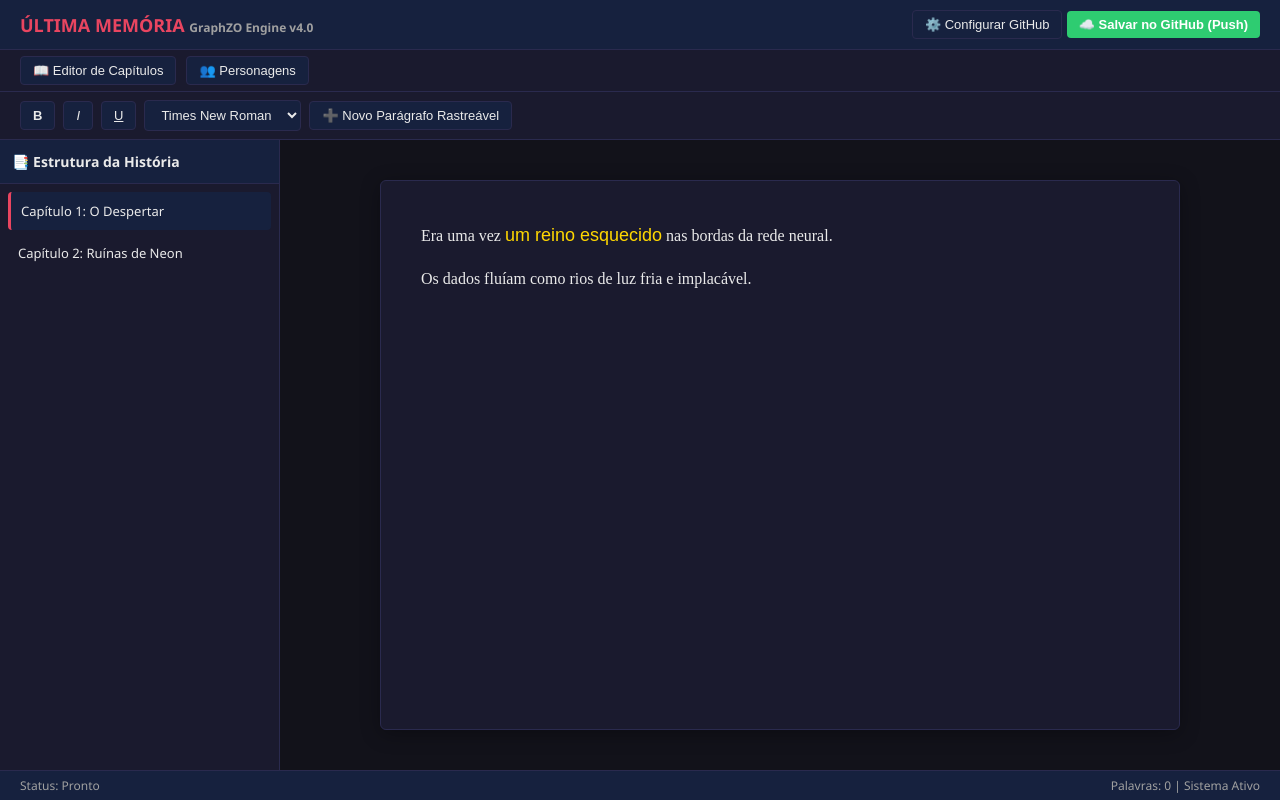
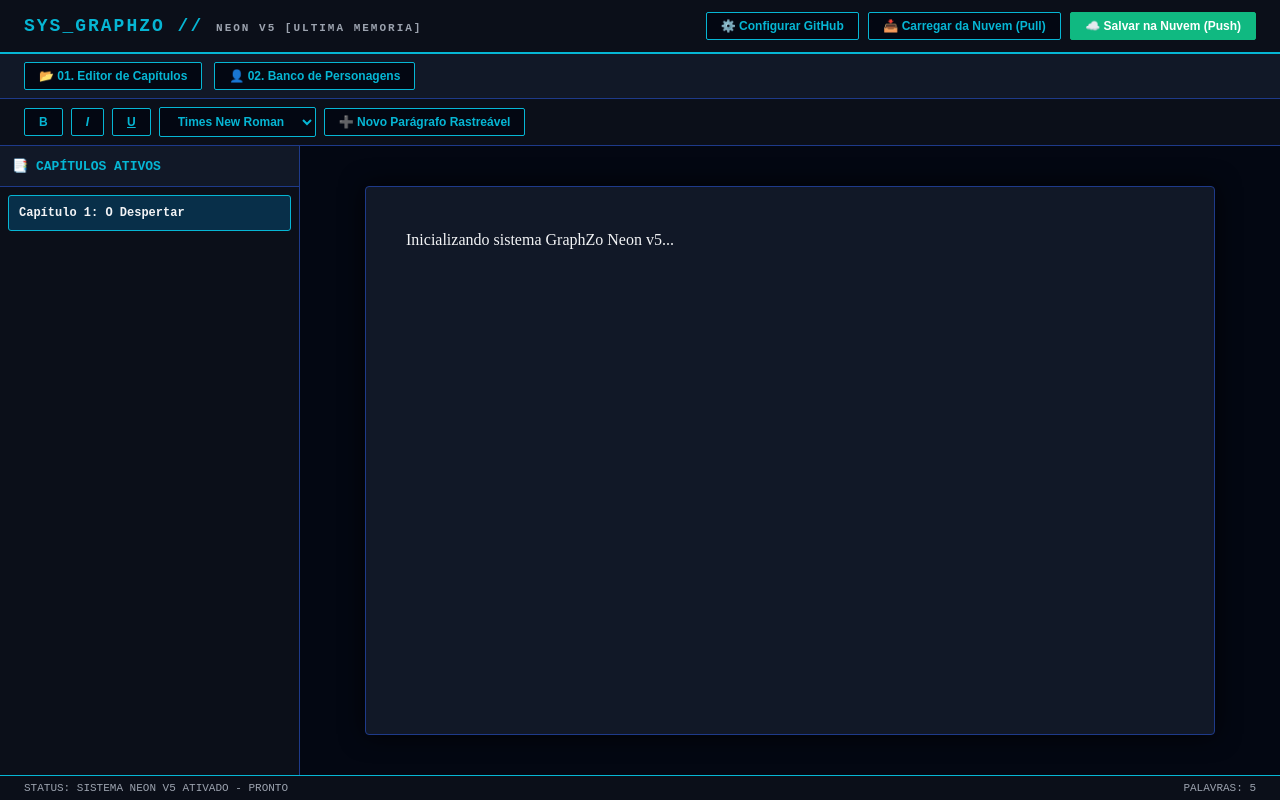
Before and after one commit to andreyoldekamp-del/EditorUltimaMemoria, a plain HTML site: page index.html in a window 1280 px wide. Drawn offline with Linux system fonts and the light colour scheme.

Commit message:
Revamp index.html for GraphZO Neon V5
Updated HTML structure and styles for the GraphZO application, including new titles, layout adjustments, and improved button functionalities.

```diff
--- a/index.html
+++ b/index.html
@@ -3,26 +3,26 @@
 <head>
   <meta charset="UTF-8">
   <meta name="viewport" content="width=device-width, initial-scale=1.0">
-  <title>Editor Última Memória - GraphZO</title>
+  <title>GraphZO // ÚLTIMA MEMÓRIA [NEON V5]</title>
   <style>
     :root {
-      --bg-primary: #12121a;
-      --bg-secondary: #1a1a2e;
-      --bg-tertiary: #16213e;
-      --accent: #e94560;
-      --accent-hover: #ff6b81;
-      --text-primary: #eaeaea;
-      --text-secondary: #a0a0a0;
-      --border: #2a2a4e;
-      --success: #2ecc71;
+      --bg-base: #030712;
+      --bg-panel: #0b0f19;
+      --bg-card: #111827;
+      --accent-cyan: #06b6d4;
+      --accent-hover: #22d3ee;
+      --text-main: #f3f4f6;
+      --text-muted: #9ca3af;
+      --border-neon: #1e3a8a;
+      --success: #10b981;
     }
 
     * { margin: 0; padding: 0; box-sizing: border-box; }
 
     body {
-      font-family: 'Segoe UI', Tahoma, sans-serif;
-      background: var(--bg-primary);
-      color: var(--text-primary);
+      font-family: 'Courier New', Courier, monospace;
+      background: var(--bg-base);
+      color: var(--text-main);
       height: 100vh;
       display: flex;
       flex-direction: column;
@@ -30,53 +30,56 @@
     }
 
     header {
-      background: var(--bg-tertiary);
-      border-bottom: 1px solid var(--border);
-      padding: 10px 20px;
+      background: var(--bg-panel);
+      border-bottom: 2px solid var(--accent-cyan);
+      padding: 12px 24px;
       display: flex;
       justify-content: space-between;
       align-items: center;
+      box-shadow: 0 0 15px rgba(6, 182, 212, 0.2);
     }
 
-    h1 { font-size: 18px; color: var(--accent); }
-    h1 span { color: var(--text-secondary); font-size: 12px; }
+    h1 { font-size: 18px; color: var(--accent-cyan); letter-spacing: 2px; }
+    h1 span { color: var(--text-muted); font-size: 11px; }
 
-    .tabs-nav {
-      background: var(--bg-secondary);
-      padding: 6px 20px;
-      border-bottom: 1px solid var(--border);
+    .nav-bar {
+      background: var(--bg-card);
+      padding: 8px 24px;
+      border-bottom: 1px solid var(--border-neon);
       display: flex;
-      gap: 10px;
+      gap: 12px;
     }
 
     .toolbar {
       display: flex;
       gap: 8px;
-      background: var(--bg-secondary);
-      padding: 8px 20px;
-      border-bottom: 1px solid var(--border);
+      background: var(--bg-panel);
+      padding: 8px 24px;
+      border-bottom: 1px solid var(--border-neon);
       align-items: center;
       flex-wrap: wrap;
     }
 
     button, select {
-      background: var(--bg-tertiary);
-      color: var(--text-primary);
-      border: 1px solid var(--border);
-      padding: 6px 12px;
-      border-radius: 4px;
+      background: var(--bg-base);
+      color: var(--accent-cyan);
+      border: 1px solid var(--accent-cyan);
+      padding: 6px 14px;
+      border-radius: 2px;
       cursor: pointer;
-      font-size: 13px;
+      font-size: 12px;
+      font-weight: bold;
       transition: 0.2s;
     }
 
     button:hover, select:hover {
-      background: var(--border);
-      border-color: var(--accent);
+      background: var(--accent-cyan);
+      color: var(--bg-base);
+      box-shadow: 0 0 10px var(--accent-cyan);
     }
 
-    .btn-save { background: var(--success); border: none; color: white; font-weight: bold; }
-    .btn-save:hover { background: #27ae60; }
+    .btn-save { background: var(--success); border-color: var(--success); color: white; }
+    .btn-save:hover { background: #059669; color: white; box-shadow: 0 0 10px var(--success); }
 
     .main-container {
       display: flex;
@@ -85,9 +88,9 @@
     }
 
     sidebar {
-      width: 280px;
-      background: var(--bg-secondary);
-      border-right: 1px solid var(--border);
+      width: 300px;
+      background: var(--bg-panel);
+      border-right: 1px solid var(--border-neon);
       display: flex;
       flex-direction: column;
     }
@@ -95,65 +98,68 @@
     .sidebar-header {
       padding: 12px;
       font-weight: bold;
-      border-bottom: 1px solid var(--border);
-      font-size: 14px;
-      background: var(--bg-tertiary);
+      border-bottom: 1px solid var(--border-neon);
+      font-size: 13px;
+      color: var(--accent-cyan);
+      background: var(--bg-card);
       display: flex;
       justify-content: space-between;
       align-items: center;
     }
 
-    .chapters-list, .characters-list {
+    .list-container {
       flex: 1;
       overflow-y: auto;
       padding: 8px;
     }
 
-    .chapter-item {
+    .item-card {
       padding: 10px;
-      border-radius: 4px;
+      border-radius: 3px;
       cursor: pointer;
-      margin-bottom: 4px;
-      font-size: 13px;
+      margin-bottom: 6px;
+      font-size: 12px;
+      border: 1px solid transparent;
       transition: 0.15s;
+      background: var(--bg-card);
     }
 
-    .chapter-item:hover { background: var(--border); }
-    .chapter-item.active { background: var(--bg-tertiary); border-left: 3px solid var(--accent); }
+    .item-card:hover { border-color: var(--accent-cyan); }
+    .item-card.active { border-color: var(--accent-cyan); background: #082f49; }
 
     .editor-area {
       flex: 1;
       display: flex;
       flex-direction: column;
-      background: var(--bg-primary);
+      background: var(--bg-base);
       overflow-y: auto;
       padding: 40px;
     }
 
     #editorContent {
-      max-width: 800px;
+      max-width: 850px;
       margin: 0 auto;
       width: 100%;
       min-height: 100%;
-      background: var(--bg-secondary);
+      background: var(--bg-card);
       padding: 40px;
-      border-radius: 6px;
-      border: 1px solid var(--border);
+      border-radius: 4px;
+      border: 1px solid var(--border-neon);
       outline: none;
       font-family: 'Times New Roman', serif;
       font-size: 16px;
       line-height: 1.6;
-      box-shadow: 0 4px 20px rgba(0,0,0,0.3);
+      box-shadow: 0 0 25px rgba(0,0,0,0.8);
     }
 
     #editorContent p { margin-bottom: 1em; }
 
     .status-bar {
-      background: var(--bg-tertiary);
-      border-top: 1px solid var(--border);
-      padding: 6px 20px;
-      font-size: 12px;
-      color: var(--text-secondary);
+      background: var(--bg-panel);
+      border-top: 1px solid var(--accent-cyan);
+      padding: 6px 24px;
+      font-size: 11px;
+      color: var(--text-muted);
       display: flex;
       justify-content: space-between;
     }
@@ -162,16 +168,17 @@
 <body>
 
   <header>
-    <h1>ÚLTIMA MEMÓRIA <span>GraphZO Engine v4.0</span></h1>
+    <h1>SYS_GRAPHZO // <span>NEON V5 [ULTIMA MEMORIA]</span></h1>
     <div>
       <button onclick="configurarGitHub()">⚙️ Configurar GitHub</button>
-      <button class="btn-save" onclick="salvarNoGitHub()">☁️ Salvar no GitHub (Push)</button>
+      <button onclick="puxarDoGitHub()">📥 Carregar da Nuvem (Pull)</button>
+      <button class="btn-save" onclick="salvarNoGitHub()">☁️ Salvar na Nuvem (Push)</button>
     </div>
   </header>
 
-  <div class="tabs-nav">
-    <button onclick="mudarAba('editor')">📖 Editor de Capítulos</button>
-    <button onclick="mudarAba('personagens')">👥 Personagens</button>
+  <div class="nav-bar">
+    <button onclick="mudarAba('editor')">📂 01. Editor de Capítulos</button>
+    <button onclick="mudarAba('personagens')">👤 02. Banco de Personagens</button>
   </div>
 
   <div class="toolbar" id="toolbarEditor">
@@ -187,86 +194,86 @@
     <button onclick="inserirParagrafoID()">➕ Novo Parágrafo Rastreável</button>
   </div>
 
-  <!-- ABA EDITOR DE CAPÍTULOS -->
+  <!-- ABA 1: EDITOR DE CAPÍTULOS -->
   <div class="main-container" id="containerEditor">
     <sidebar>
-      <div class="sidebar-header">📑 Estrutura da História</div>
-      <div class="chapters-list" id="chaptersList">
-        <div class="chapter-item active" onclick="carregarCapitulo('cap_1')">Capítulo 1: O Despertar</div>
-        <div class="chapter-item" onclick="carregarCapitulo('cap_2')">Capítulo 2: Ruínas de Neon</div>
-      </div>
+      <div class="sidebar-header">📑 CAPÍTULOS ATIVOS</div>
+      <div class="list-container" id="chaptersList"></div>
     </sidebar>
 
     <div class="editor-area">
-      <div id="editorContent" contenteditable="true" spellcheck="false">
-        <p id="cap_1_p1">Era uma vez <span style="font-family: Arial; font-size: 18px; color: #ffd700;">um reino esquecido</span> nas bordas da rede neural.</p>
-        <p id="cap_1_p2">Os dados fluíam como rios de luz fria e implacável.</p>
-      </div>
+      <div id="editorContent" contenteditable="true" spellcheck="false"></div>
     </div>
   </div>
 
-  <!-- ABA PERSONAGENS (Oculta por padrão) -->
+  <!-- ABA 2: PERSONAGENS -->
   <div class="main-container" id="painelPersonagens" style="display: none;">
     <sidebar>
       <div class="sidebar-header">
-        <span>👥 Elenco</span>
-        <button onclick="criarNovoPersonagem()" style="background: var(--accent); border: none; padding: 4px 8px; color: white;">+ Novo</button>
+        <span>👤 ELENCO CADASTRADO</span>
+        <button onclick="criarNovoPersonagem()" style="padding: 2px 8px;">+ NOVO</button>
       </div>
-      <div class="characters-list" id="listaPersonagens"></div>
+      <div class="list-container" id="listaPersonagens"></div>
     </sidebar>
 
-    <div style="flex: 1; padding: 40px; overflow-y: auto; background: var(--bg-primary);">
-      <div style="max-width: 700px; margin: 0 auto; background: var(--bg-secondary); padding: 30px; border-radius: 6px; border: 1px solid var(--border);">
+    <div style="flex: 1; padding: 40px; overflow-y: auto; background: var(--bg-base);">
+      <div style="max-width: 750px; margin: 0 auto; background: var(--bg-card); padding: 30px; border-radius: 4px; border: 1px solid var(--border-neon);">
         <div style="display: flex; gap: 20px; margin-bottom: 20px;">
-          <div style="width: 140px; height: 140px; background: var(--bg-primary); border: 1px solid var(--border); border-radius: 6px; overflow: hidden; display: flex; align-items: center; justify-content: center; flex-direction: column;">
+          <div style="width: 140px; height: 140px; background: var(--bg-base); border: 1px solid var(--accent-cyan); border-radius: 4px; overflow: hidden; display: flex; align-items: center; justify-content: center; flex-direction: column;">
             <img id="charAvatarPreview" src="" style="width: 100%; height: 100%; object-fit: cover; display: none;">
             <input type="file" id="charImageInput" accept="image/*" style="display: none;" onchange="carregarImagemPersonagem(event)">
-            <button onclick="document.getElementById('charImageInput').click()" style="font-size: 11px; margin-top: 5px;">📷 Foto</button>
+            <button onclick="document.getElementById('charImageInput').click()" style="font-size: 10px; margin-top: 5px;">📷 FOTO</button>
           </div>
           <div style="flex: 1; display: flex; flex-direction: column; gap: 10px;">
-            <input type="text" id="charNome" placeholder="Nome do Personagem" onchange="atualizarPersonagemAtual()" style="padding: 8px; background: var(--bg-primary); color: white; border: 1px solid var(--border); border-radius: 4px;">
-            <input type="text" id="charPapel" placeholder="Papel (ex: Protagonista)" onchange="atualizarPersonagemAtual()" style="padding: 8px; background: var(--bg-primary); color: white; border: 1px solid var(--border); border-radius: 4px;">
-            <input type="text" id="charTags" placeholder="Características (ex: Frio, Calculista)" onchange="atualizarPersonagemAtual()" style="padding: 8px; background: var(--bg-primary); color: white; border: 1px solid var(--border); border-radius: 4px;">
+            <input type="text" id="charNome" placeholder="Nome do Personagem" onchange="atualizarPersonagemAtual()" style="padding: 8px; background: var(--bg-base); color: white; border: 1px solid var(--accent-cyan); border-radius: 2px;">
+            <input type="text" id="charPapel" placeholder="Papel na História" onchange="atualizarPersonagemAtual()" style="padding: 8px; background: var(--bg-base); color: white; border: 1px solid var(--accent-cyan); border-radius: 2px;">
+            <input type="text" id="charTags" placeholder="Tags (separadas por vírgula)" onchange="atualizarPersonagemAtual()" style="padding: 8px; background: var(--bg-base); color: white; border: 1px solid var(--accent-cyan); border-radius: 2px;">
           </div>
         </div>
-        <label style="font-size: 13px; color: var(--text-secondary);">História e Notas do Personagem:</label>
-        <div id="charBiografia" contenteditable="true" onblur="atualizarPersonagemAtual()" style="min-height: 200px; background: var(--bg-primary); border: 1px solid var(--border); padding: 15px; margin-top: 8px; border-radius: 4px; outline: none;"></div>
+        <label style="font-size: 12px; color: var(--accent-cyan);">BIOGRAFIA / XHTML DO PERSONAGEM:</label>
+        <div id="charBiografia" contenteditable="true" onblur="atualizarPersonagemAtual()" style="min-height: 200px; background: var(--bg-base); border: 1px solid var(--border-neon); padding: 15px; margin-top: 8px; border-radius: 2px; outline: none;"></div>
       </div>
     </div>
   </div>
 
   <div class="status-bar">
-    <span id="statusText">Status: Pronto</span>
-    <span id="wordCount">Palavras: 0 | Sistema Ativo</span>
+    <span id="statusText">STATUS: SISTEMA NEON V5 ATIVADO - PRONTO</span>
+    <span id="wordCount">PALAVRAS: 0</span>
   </div>
 
 <script>
+  // Estrutura padrão caso venha vazia da nuvem
   let projetoLivro = {
     "metadados": { "titulo": "Última Memória", "autor": "Autor" },
     "capitulos": {
       "cap_1": {
         "titulo": "Capítulo 1: O Despertar",
-        "conteudo_xhtml": '<p id="cap_1_p1">Era uma vez <span style="font-family: Arial; font-size: 18px; color: #ffd700;">um reino esquecido</span> nas bordas da rede neural.</p><p id="cap_1_p2">Os dados fluíam como rios de luz fria e implacável.</p>'
-      },
-      "cap_2": {
-        "titulo": "Capítulo 2: Ruínas de Neon",
-        "conteudo_xhtml": '<p id="cap_2_p1">As torres oscilavam sob o vento digital.</p>'
+        "conteudo_xhtml": '<p id="cap_1_p1">Inicializando sistema GraphZo Neon v5...</p>'
       }
     },
     "personagens": [
       {
         "id": "char_1",
-        "nome": "Kaelen Vance",
+        "nome": "Personagem Exemplo",
         "papel": "Protagonista",
-        "caracteristicas": ["Analítico", "Hacker"],
+        "caracteristicas": ["Cyber"],
         "imagemUrl": "",
-        "biografia_xhtml": "<p>Ex-agente da rede neural...</p>"
+        "biografia_xhtml": "<p>Biografia inicial do personagem...</p>"
       }
     ]
   };
 
   let capituloAtual = "cap_1";
   let personagemSelecionadoId = "char_1";
+
+  // Ao abrir a página, tenta puxar do GitHub automaticamente se configurado
+  window.onload = async function() {
+    renderizarListaCapitulos();
+    carregarCapituloNaTela("cap_1");
+    if (localStorage.getItem("gh_repo") && localStorage.getItem("gh_token")) {
+      await puxarDoGitHub(true); // Puxa silenciosamente ao iniciar
+    }
+  };
 
   function mudarAba(aba) {
     document.getElementById('containerEditor').style.display = aba === 'editor' ? 'flex' : 'none';
@@ -275,13 +282,46 @@
     if (aba === 'personagens') renderizarListaPersonagens();
   }
 
+  function renderizarListaCapitulos() {
+    const lista = document.getElementById('chaptersList');
+    lista.innerHTML = '';
+    for (const [id, cap] of Object.entries(projetoLivro.capitulos)) {
+      const item = document.createElement('div');
+      item.className = 'item-card' + (id === capituloAtual ? ' active' : '');
+      item.innerHTML = `<strong>${cap.titulo}</strong>`;
+      item.onclick = () => trocarCapitulo(id);
+      lista.appendChild(item);
+    }
+  }
+
+  function trocarCapitulo(capId) {
+    salvarCapituloAtualNaMemoria();
+    capituloAtual = capId;
+    renderizarListaCapitulos();
+    carregarCapituloNaTela(capId);
+  }
+
+  function salvarCapituloAtualNaMemoria() {
+    if (projetoLivro.capitulos[capituloAtual]) {
+      projetoLivro.capitulos[capituloAtual].conteudo_xhtml = document.getElementById("editorContent").innerHTML;
+    }
+  }
+
+  function carregarCapituloNaTela(capId) {
+    capituloAtual = capId;
+    if (projetoLivro.capitulos[capId]) {
+      document.getElementById("editorContent").innerHTML = projetoLivro.capitulos[capId].conteudo_xhtml;
+      atualizarContador();
+    }
+  }
+
   function renderizarListaPersonagens() {
     const lista = document.getElementById('listaPersonagens');
     lista.innerHTML = '';
     projetoLivro.personagens.forEach(p => {
       const item = document.createElement('div');
-      item.className = 'chapter-item' + (p.id === personagemSelecionadoId ? ' active' : '');
-      item.innerHTML = `<strong>${p.nome || 'Sem nome'}</strong><br><small style="color:var(--text-secondary)">${p.papel || 'Sem papel'}</small>`;
+      item.className = 'item-card' + (p.id === personagemSelecionadoId ? ' active' : '');
+      item.innerHTML = `<strong>${p.nome || 'Sem nome'}</strong><br><small style="color:var(--text-muted)">${p.papel || 'Sem papel'}</small>`;
       item.onclick = () => selecionarPersonagem(p.id);
       lista.appendChild(item);
     });
@@ -343,7 +383,7 @@
     const repo = localStorage.getItem("gh_repo");
     const token = localStorage.getItem("gh_token");
     if (!repo || !token) {
-      alert("Configure o GitHub primeiro clicando em 'Configurar GitHub' no topo.");
+      alert("Configure o GitHub primeiro!");
       return;
     }
 
@@ -353,18 +393,12 @@
       const fileName = `assets/${personagemSelecionadoId}_${file.name.replace(/\s+/g, '_')}`;
       const url = `https://api.github.com/repos/${repo}/contents/${fileName}`;
 
-      document.getElementById("statusText").innerText = "Enviando imagem para o GitHub...";
+      document.getElementById("statusText").innerText = "STATUS: ENVIANDO IMAGEM PARA NUVEM...";
 
       const res = await fetch(url, {
         method: "PUT",
-        headers: {
-          "Authorization": `token ${token}`,
-          "Content-Type": "application/json"
-        },
-        body: JSON.stringify({
-          message: `Upload avatar ${personagemSelecionadoId}`,
-          content: base64Content
-        })
+        headers: { "Authorization": `token ${token}`, "Content-Type": "application/json" },
+        body: JSON.stringify({ message: `Upload avatar ${personagemSelecionadoId}`, content: base64Content })
       });
 
       if (res.ok) {
@@ -372,17 +406,15 @@
         const p = projetoLivro.personagens.find(item => item.id === personagemSelecionadoId);
         p.imagemUrl = rawUrl;
         selecionarPersonagem(personagemSelecionadoId);
-        document.getElementById("statusText").innerText = "Imagem salva com sucesso!";
+        document.getElementById("statusText").innerText = "STATUS: IMAGEM SALVA COM SUCESSO!";
       } else {
-        alert("Erro ao enviar imagem para o GitHub.");
+        alert("Erro ao enviar imagem.");
       }
     };
     reader.readAsDataURL(file);
   }
 
-  function formatar(cmd) {
-    document.execCommand(cmd, false, null);
-  }
+  function formatar(cmd) { document.execCommand(cmd, false, null); }
 
   function mudarFonte(fonte) {
     const selecao = window.getSelection();
@@ -402,15 +434,6 @@
     editor.appendChild(p);
   }
 
-  function carregarCapitulo(capId) {
-    projetoLivro.capitulos[capituloAtual].conteudo_xhtml = document.getElementById("editorContent").innerHTML;
-    capituloAtual = capId;
-    document.getElementById("editorContent").innerHTML = projetoLivro.capitulos[capId].conteudo_xhtml;
-    document.querySelectorAll('.chapter-item').forEach(el => el.classList.remove('active'));
-    event.currentTarget.classList.add('active');
-    document.getElementById("statusText").innerText = `Carregado: ${capId}`;
-  }
-
   function configurarGitHub() {
     const repo = prompt("Informe seu repositório (ex: andreyoldekamp-del/EditorUltimaMemoria):", localStorage.getItem("gh_repo") || "");
     const token = prompt("Informe seu Personal Access Token do GitHub:", localStorage.getItem("gh_token") || "");
@@ -418,11 +441,43 @@
       localStorage.setItem("gh_repo", repo);
       localStorage.setItem("gh_token", token);
       alert("Configurações salvas!");
+      puxarDoGitHub();
     }
   }
 
+  // FUNÇÃO PULL: Lê o historia.json do GitHub para a tela
+  async function puxarDoGitHub( silencioso = false ) {
+    const repo = localStorage.getItem("gh_repo");
+    const token = localStorage.getItem("gh_token");
+    if (!repo || !token) { if(!silencioso) alert("Configure o GitHub primeiro!"); return; }
+
+    if(!silencioso) document.getElementById("statusText").innerText = "STATUS: CARREGANDO DA NUVEM...";
+    const url = `https://api.github.com/repos/${repo}/contents/historia.json`;
+
+    try {
+      const res = await fetch(url, { headers: { "Authorization": `token ${token}` } });
+      if (res.ok) {
+        const fileData = await res.json();
+        // Decodifica o Base64 do GitHub de forma segura para UTF-8 (acentos)
+        const jsonString = decodeURIComponent(escape(atob(fileData.content)));
+        projetoLivro = JSON.parse(jsonString);
+
+        renderizarListaCapitulos();
+        carregarCapituloNaTela(capituloAtual);
+        if(!silencioso) alert("Dados carregados com sucesso da nuvem!");
+        document.getElementById("statusText").innerText = "STATUS: DADOS SINCRONIZADOS COM A NUVEM";
+      } else {
+        if(!silencioso) alert("Arquivo historia.json ainda não existe na nuvem. Faça um Salvar (Push) primeiro.");
+      }
+    } catch(e) {
+      console.error(e);
+      if(!silencioso) alert("Erro ao carregar dados da nuvem.");
+    }
+  }
+
+  // FUNÇÃO PUSH: Envia o estado atual para o historia.json do GitHub
   async function salvarNoGitHub() {
-    projetoLivro.capitulos[capituloAtual].conteudo_xhtml = document.getElementById("editorContent").innerHTML;
+    salvarCapituloAtualNaMemoria();
     const repo = localStorage.getItem("gh_repo");
     const token = localStorage.getItem("gh_token");
 
@@ -432,7 +487,7 @@
       return;
     }
 
-    document.getElementById("statusText").innerText = "Enviando para o GitHub...";
+    document.getElementById("statusText").innerText = "STATUS: SALVANDO NA NUVEM...";
     const url = `https://api.github.com/repos/${repo}/contents/historia.json`;
 
     try {
@@ -448,19 +503,16 @@
 
       const putRes = await fetch(url, {
         method: "PUT",
-        headers: {
-          "Authorization": `token ${token}`,
-          "Content-Type": "application/json"
-        },
+        headers: { "Authorization": `token ${token}`, "Content-Type": "application/json" },
         body: JSON.stringify({
-          message: "Atualização via Editor Última Memória",
+          message: "Commit automático via Editor GraphZo Neon V5",
           content: contentBase64,
           sha: sha ? sha : undefined
         })
       });
 
       if (putRes.ok) {
-        document.getElementById("statusText").innerText = "Salvo com sucesso no GitHub!";
+        document.getElementById("statusText").innerText = "STATUS: SALVO COM SUCESSO NO GITHUB!";
         alert("Projeto salvo com sucesso na nuvem!");
       } else {
         const err = await putRes.json();
@@ -472,11 +524,13 @@
     }
   }
 
-  document.getElementById("editorContent").addEventListener("input", () => {
+  function atualizarContador() {
     const texto = document.getElementById("editorContent").innerText;
     const palavras = texto.trim() ? texto.trim().split(/\s+/).length : 0;
-    document.getElementById("wordCount").innerText = `Palavras: ${palavras} | Sistema Ativo`;
-  });
+    document.getElementById("wordCount").innerText = `PALAVRAS: ${palavras}`;
+  }
+
+  document.getElementById("editorContent").addEventListener("input", atualizarContador);
 </script>
 
 </body>
```
